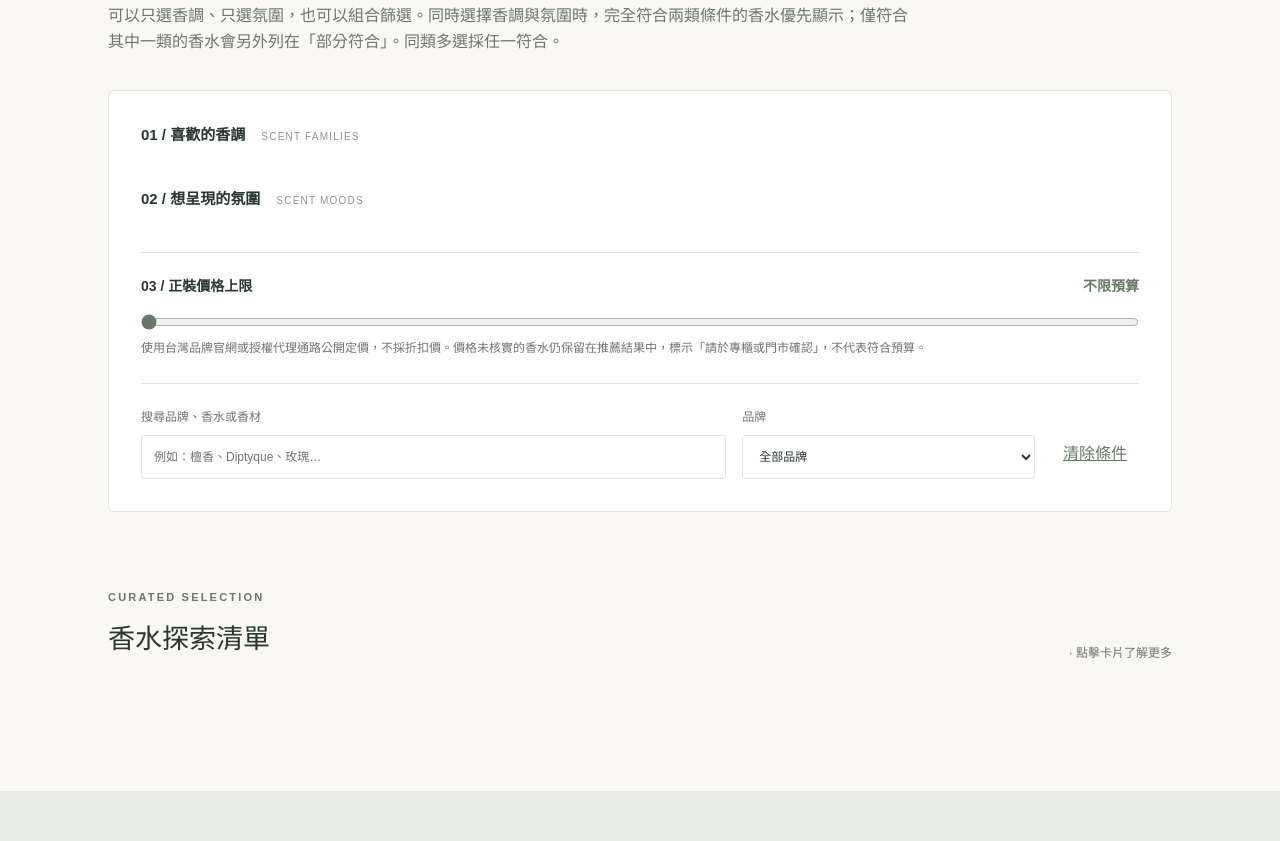
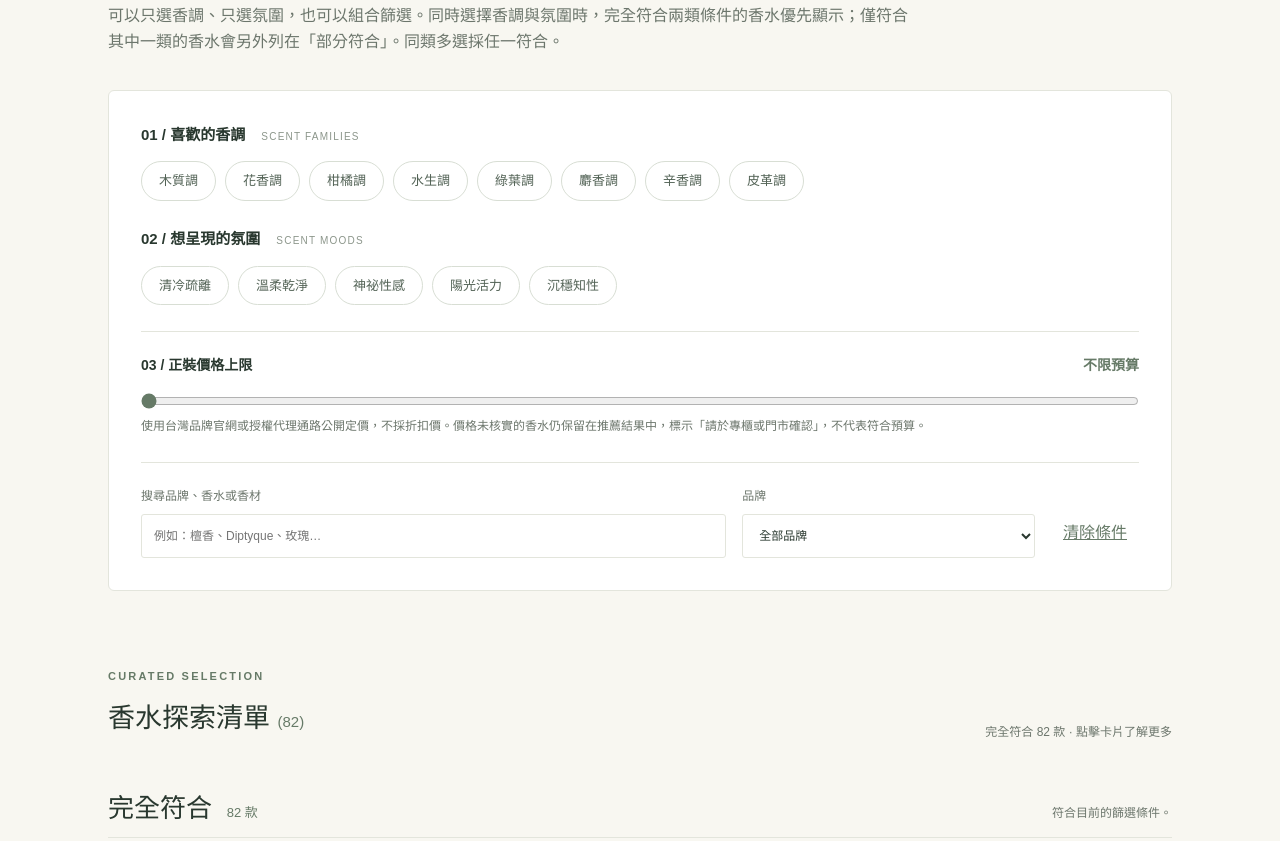
Before and after one commit to htrdtufgty36/Scentelier, a plain HTML site: page index.html in a window 1280 px wide. Shown: the part 833-1674 px from the top of the page. Drawn offline with Linux system fonts and the light colour scheme; files that its build step writes are made by us from their sources.

Commit message:
index.html

```diff
--- a/index.html
+++ b/index.html
@@ -1,4 +1,4 @@
-<!doctype html><html lang="zh-Hant"><head><meta charset="utf-8"><meta name="viewport" content="width=device-width,initial-scale=1"><meta name="description" content="Scentelier 香水探索平台，依香調與香氣氛圍尋找不同品牌的香水。"><title>Scentelier | Find Your Signature Scent</title><link rel="stylesheet" href="css/style.css"></head><body>
+<!doctype html><html lang="zh-Hant"><head><meta charset="utf-8"><meta name="viewport" content="width=device-width,initial-scale=1"><meta name="description" content="Scentelier 香水探索平台，依香調與香氣氛圍尋找不同品牌的香水。"><title>Scentelier | Find Your Signature Scent</title><link rel="stylesheet" href="style.css"></head><body>
 <header class="site-header"><a class="logo" href="#top">SCENTELIER<span>香氣探索誌</span></a><nav><a href="#discover">探索香氣</a><a href="#about">關於本站</a></nav></header>
 <main id="top"><section class="hero"><div class="hero-content"><p class="eyebrow">A PERSONAL FRAGRANCE DISCOVERY JOURNEY</p><h1>讓香氣，<br><em>說出你的故事。</em></h1><p>不必先認識每個品牌。從喜歡的香調與嚮往的氛圍開始，探索屬於你的氣味。</p><a class="hero-link" href="#discover">開始探索 <span aria-hidden="true">↗</span></a></div><div class="hero-art" aria-hidden="true"><div class="sun"></div><div class="bottle"><div class="cap"></div><div class="neck"></div><div class="glass"><span>SCENTELIER</span><small>ESSENCE OF YOU</small></div></div><div class="leaf leaf-one"></div><div class="leaf leaf-two"></div></div></section>
 <section id="discover" class="discover"><p class="eyebrow">THE SCENT FINDER</p><h2>探索你的香氣偏好</h2><p class="intro">可以只選香調、只選氛圍，也可以組合篩選。同時選擇香調與氛圍時，完全符合兩類條件的香水優先顯示；僅符合其中一類的香水會另外列在「部分符合」。同類多選採任一符合。</p>
@@ -7,4 +7,4 @@
 <section id="about" class="about"><p class="eyebrow">ABOUT SCENTELIER</p><h2>香氣不只有一種答案。</h2><p>Scentelier 是一個以香調與情緒氛圍為起點的香水探索網站。每個人對氣味的感受不同，因此「氛圍」屬於編輯主觀分類，而非品牌官方定義。價格採正裝公開定價，並非即時售價；SW19 使用台灣代理通路定價，其餘未核實價格標示「請於專櫃或門市確認」，即使設定預算仍保留推薦，但不保證符合預算。本站為學習用途的非商業展示，香水資料僅供探索參考；購買前請以品牌官方資訊為準。</p></section></main>
 <footer>© 2026 SCENTELIER · An independent fragrance discovery project.</footer>
 <dialog id="detail"><button id="close-detail" class="close" aria-label="關閉詳細資訊">×</button><div id="detail-content"></div></dialog>
-<script src="data/perfumes.js"></script><script src="js/app.js"></script></body></html>
+<script src="perfumes.js"></script><script src="app.js"></script></body></html>
```
